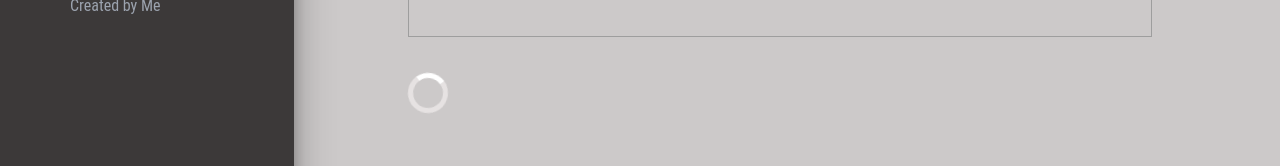
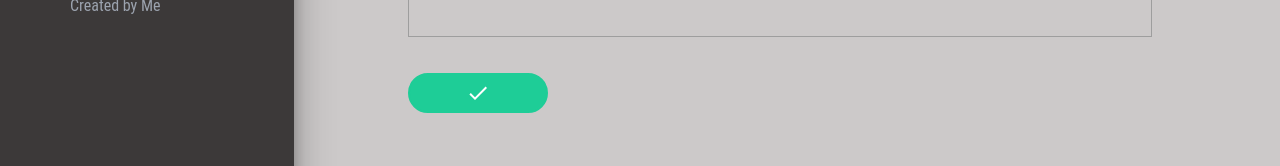
Before and after one commit to haseeb196/old-portfolio, a Next.js app: page /contact in a window 1280 px wide. Both pictures are taken after typing "Sample", "name@example.com", "Sample" into the empty fields and a click on the button 477 px from the left and 1026 px from the top of the page. Shown: the part 933-1099 px from the top of the page. Built offline with nearby package versions, Linux system fonts and the light colour scheme.

Commit message:
28.......

```diff
--- a/src/components/PagesComponents/contact/form/Form.js
+++ b/src/components/PagesComponents/contact/form/Form.js
@@ -9,7 +9,7 @@ const Form = () => {
   const [error, setError] = useState(false);
   const [emailerror, setEmailerror] = useState(false);
   const [submitted, setSubmitted] = useState(false);
-  const [submitvalidate, setSubmitvalidate] = useState('');
+  const [submitvalidate, setSubmitvalidate] = useState(false);
   const [formData, setFormData] = useState({
     name: '',
     email: '',
@@ -49,20 +49,15 @@ const Form = () => {
         }),
       });
       const data = await res.json();
-      setTimeout(() => {
-        setSubmitted(false);
-      }, 2200);
+
       if (data.message === 'success') {
         setTimeout(() => {
-          setSubmitvalidate('success');
-        }, 2200);
-      } else if (data.message === 'error') {
-        setTimeout(() => {
-          setSubmitvalidate('fail');
+          setSubmitted(false);
+          setSubmitvalidate(true);
         }, 2200);
       }
       setTimeout(() => {
-        setSubmitvalidate('');
+        setSubmitvalidate(false);
       }, 3000);
       setFormData({
         name: '',
@@ -143,12 +138,9 @@ const Form = () => {
 
         <button
           type="submit"
-          className={`${styles.button} ${submitted && styles.onclic}  ${
-            submitvalidate === 'success' && styles.validates
-          } ${submitvalidate === 'fail' && styles.validatef}`}
+          className={`${styles.button} ${submitted && styles.onclic}  ${submitvalidate && styles.validates}`}
         >
-          {submitvalidate === 'success' && <Done />}
-          {submitvalidate === 'fail' && <Clear />}
+          {submitvalidate && <Done />}
         </button>
       </div>
     </form>
--- a/src/pages/api/Contacts/mail.js
+++ b/src/pages/api/Contacts/mail.js
@@ -2,21 +2,15 @@ import db from 'database/connection';
 import User from 'database/Schema';
 export default function handler(req, res) {
   const { name, message, email } = req.body;
-
   if (req.method === 'POST' && name && message && email) {
     const user = new User({
       name: name,
       email: email,
       message: message,
     });
+    user.save();
+    res.json({ message: 'success' });
 
-    user.save((err) => {
-      if (err) {
-        res.json({ message: 'error' });
-      } else {
-        res.json({ message: 'success' });
-      }
-    });
   } else {
     res.status(404).send('Error: ///<>hjnda34');
   }
--- a/src/styles/Animation.module.css
+++ b/src/styles/Animation.module.css
@@ -83,20 +83,12 @@
   }
 }
 
-.validatef {
-  background: red !important;
-  color: white !important;
-  border-color: red !important;
-  font-size: 13px;
-}
-
 .validates {
   font-size: 13px;
   color: white !important;
   background: #1ecd97 !important;
   border-color: #1ecd97 !important;
 }
-.validates:after,
-.validatef:after {
+.validates:after {
   content: '';
 }
```
